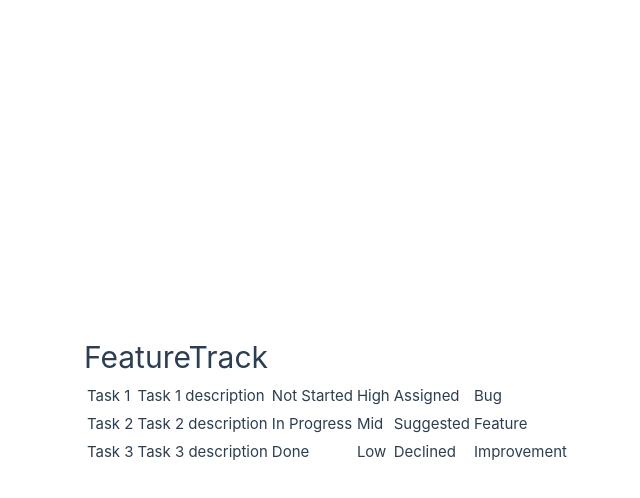
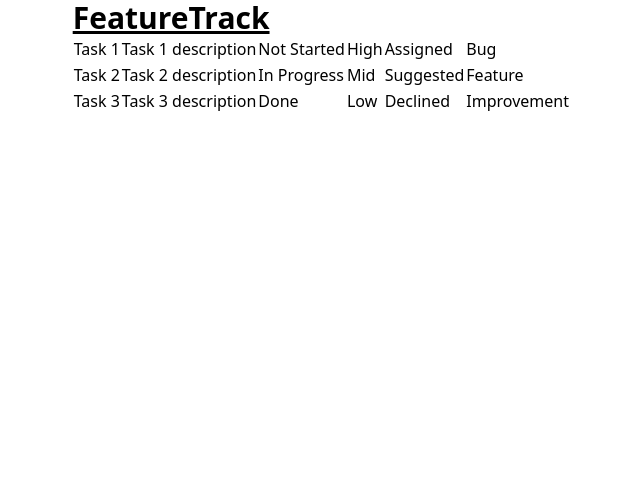
Before and after one commit to nbur4556/featuretrack, a Vue app: page / in a window 1280 px wide. Shown: the top 498 px of the page, without its empty margins (70-710 px from the left). Built offline with nearby package versions, Linux system fonts and the light colour scheme.

Commit message:
install tailwindcss

```diff
--- a/package.json
+++ b/package.json
@@ -32,6 +32,7 @@
     "jsdom": "^24.0.0",
     "npm-run-all2": "^6.1.2",
     "prettier": "^3.2.5",
+    "tailwindcss": "^3.4.3",
     "typescript": "~5.4.0",
     "vite": "^5.2.8",
     "vitest": "^1.4.0",
--- a/src/assets/main.css
+++ b/src/assets/main.css
@@ -1,3 +1,7 @@
+@tailwind base;
+@tailwind components;
+@tailwind utilities;
+
 @import './base.css';
 
 #app {
--- a/src/views/HomeView.vue
+++ b/src/views/HomeView.vue
@@ -8,7 +8,7 @@
 
 <template>
   <main>
-    <h1>FeatureTrack</h1>
+    <h1 class="text-3xl font-bold underline">FeatureTrack</h1>
 
     <TaskTable v-bind:tasks="tasks" />
   </main>
--- /dev/null
+++ b/tailwind.config.js
@@ -0,0 +1,8 @@
+/** @type {import('tailwindcss').Config} */
+export default {
+  content: ["./src/**/*.{js,ts,vue}"],
+  theme: {
+    extend: {},
+  },
+  plugins: [],
+}
```
Also changed, not shown: 1 other file (tests, documents, lock files or other folders).
